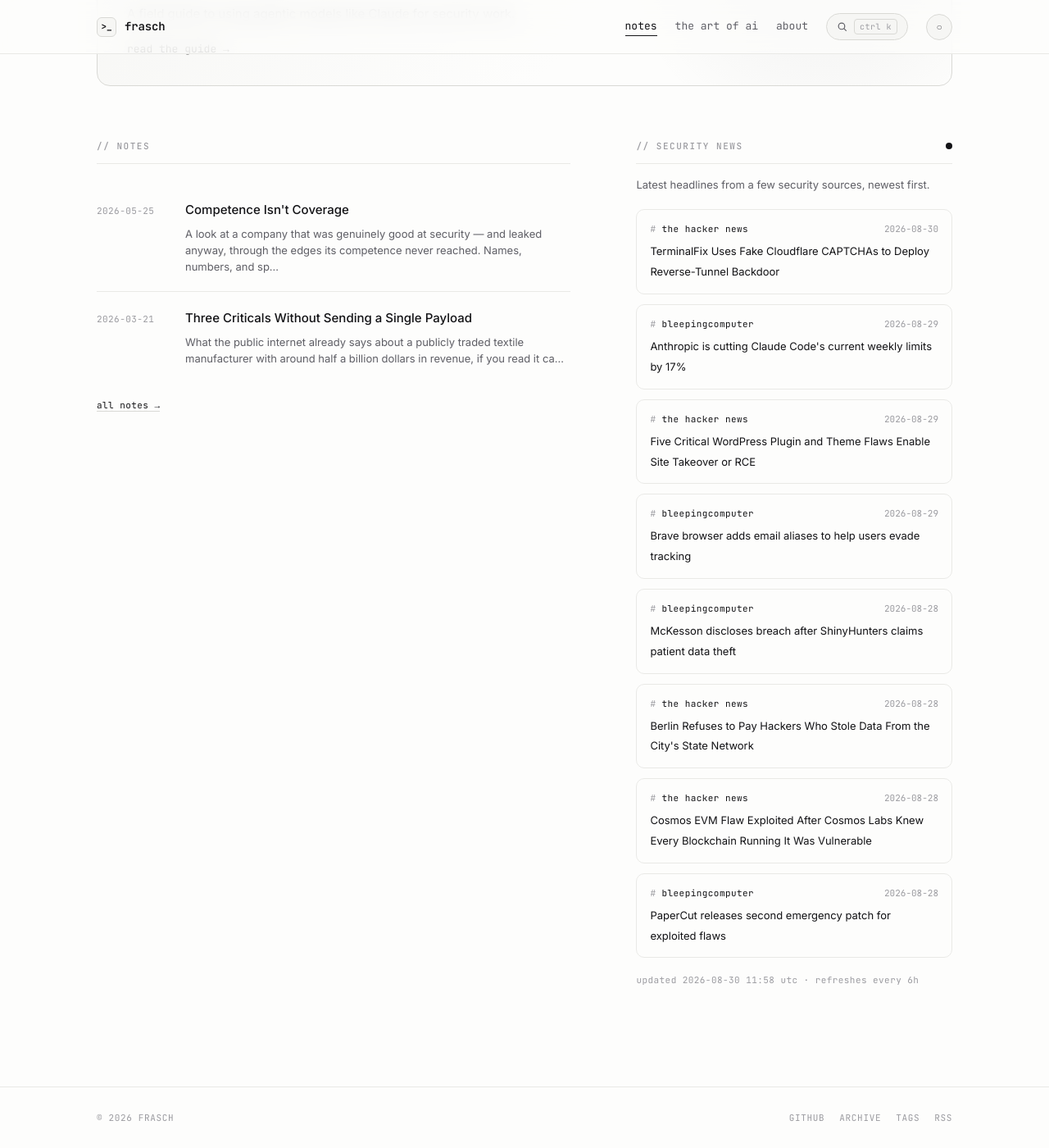
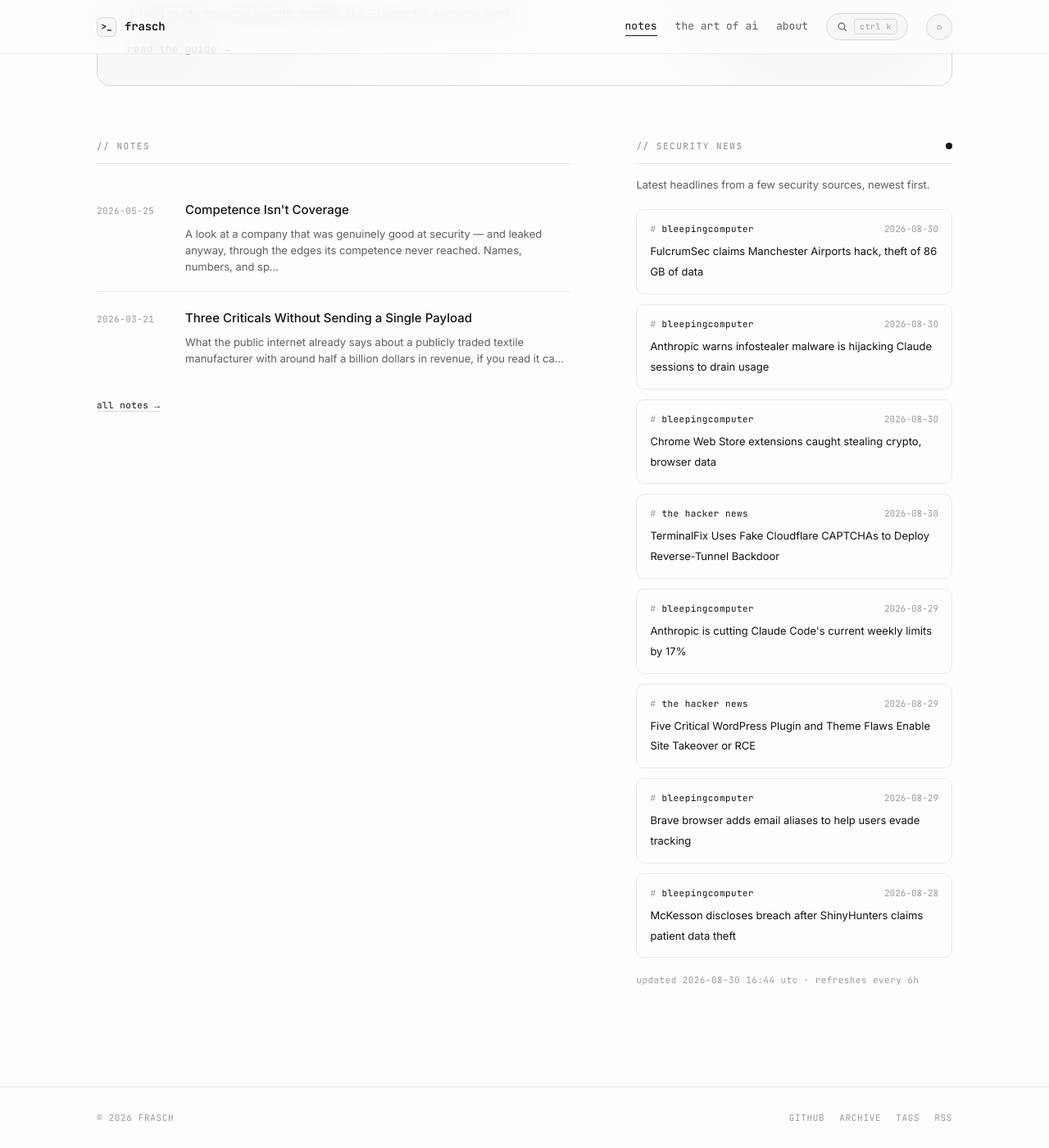
Before and after one commit to whoisfrasch/frasch, a Jekyll site: the page built from index.html, in a window 1280 px wide and 1400 px high, scrolled down 615 px. Shown: the whole window at 82% size. Built offline with Jekyll 4.4.1, drawn with Linux system fonts in a browser that asks for light colours.

Commit message:
Refresh security news feed

```diff
--- a/_data/news.json
+++ b/_data/news.json
@@ -1,6 +1,24 @@
 {
-  "updated": "2026-08-30T11:58:09Z",
+  "updated": "2026-08-30T16:44:06Z",
   "items": [
+    {
+      "source": "bleepingcomputer",
+      "title": "FulcrumSec claims Manchester Airports hack, theft of 86 GB of data",
+      "link": "https://www.bleepingcomputer.com/news/security/fulcrumsec-claims-manchester-airports-hack-theft-of-86-gb-of-data/",
+      "date": "2026-08-30T15:00:21Z"
+    },
+    {
+      "source": "bleepingcomputer",
+      "title": "Anthropic warns infostealer malware is hijacking Claude sessions to drain usage",
+      "link": "https://www.bleepingcomputer.com/news/artificial-intelligence/anthropic-warns-infostealer-malware-is-hijacking-claude-sessions-to-drain-usage/",
+      "date": "2026-08-30T14:30:25Z"
+    },
+    {
+      "source": "bleepingcomputer",
+      "title": "Chrome Web Store extensions caught stealing crypto, browser data",
+      "link": "https://www.bleepingcomputer.com/news/security/chrome-web-store-extensions-caught-stealing-crypto-browser-data/",
+      "date": "2026-08-30T14:17:44Z"
+    },
     {
       "source": "the hacker news",
       "title": "TerminalFix Uses Fake Cloudflare CAPTCHAs to Deploy Reverse-Tunnel Backdoor",
@@ -30,24 +48,6 @@
       "title": "McKesson discloses breach after ShinyHunters claims patient data theft",
       "link": "https://www.bleepingcomputer.com/news/security/mckesson-discloses-breach-after-shinyhunters-claims-patient-data-theft/",
       "date": "2026-08-28T22:40:17Z"
-    },
-    {
-      "source": "the hacker news",
-      "title": "Berlin Refuses to Pay Hackers Who Stole Data From the City's State Network",
-      "link": "https://thehackernews.com/2026/08/berlin-refuses-to-pay-hackers-who-stole.html",
-      "date": "2026-08-28T21:30:52Z"
-    },
-    {
-      "source": "the hacker news",
-      "title": "Cosmos EVM Flaw Exploited After Cosmos Labs Knew Every Blockchain Running It Was Vulnerable",
-      "link": "https://thehackernews.com/2026/08/cosmos-evm-flaw-exploited-after-cosmos.html",
-      "date": "2026-08-28T20:38:47Z"
-    },
-    {
-      "source": "bleepingcomputer",
-      "title": "PaperCut releases second emergency patch for exploited flaws",
-      "link": "https://www.bleepingcomputer.com/news/security/papercut-releases-second-emergency-patch-for-exploited-flaws/",
-      "date": "2026-08-28T19:08:26Z"
     }
   ]
 }
```
